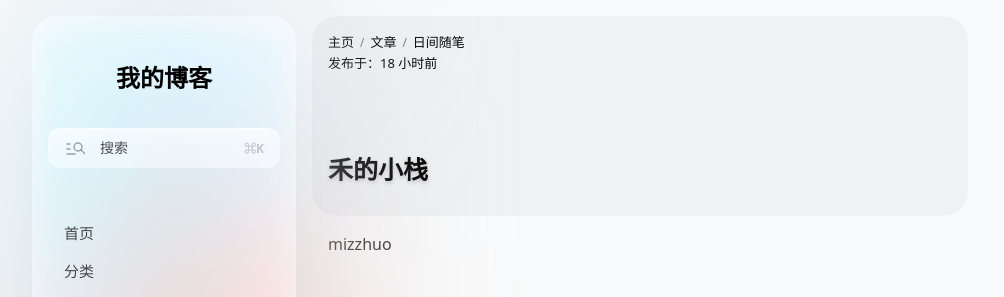
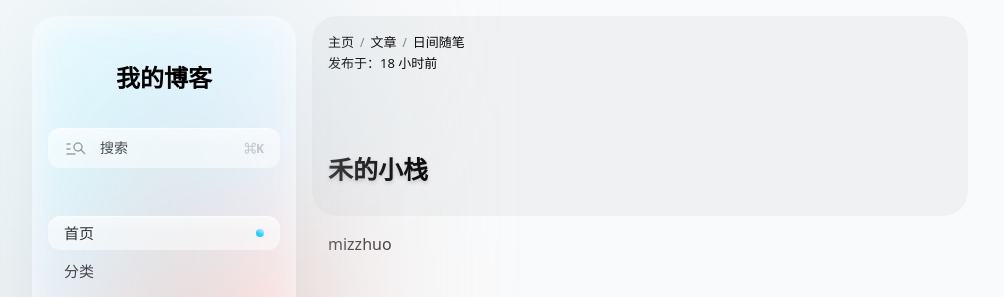
Before and after one commit to mizzhuo/mizzhuo.github.io, a plain HTML site: page 2026/10/05/禾的小栈/index.html in a window 1280 px wide. Shown: the top 297 px of the page, without its empty margins (0-1004 px from the left). Drawn offline with Linux system fonts and the light colour scheme; some packages are replaced by stand-ins of ours.

Commit message:
Site updated: 2026-10-05 18:57:36

```diff
--- a/2026/10/05/禾的小栈/index.html
+++ b/2026/10/05/禾的小栈/index.html
@@ -104,7 +104,7 @@
 <div class="ui-collection" data-layout="list" data-variant="nav" data-density="auto">
 
 
-<a class="ui-collection__item ui-interactive card-hover card-hover--spotlight" href="/" title="首页">
+<a class="ui-collection__item ui-interactive card-hover card-hover--spotlight is-active" href="/" title="首页" aria-current="page">
 
 
   <span class="ui-collection__initial" aria-hidden="true">首</span>
@@ -117,7 +117,7 @@
     </span>
 
 
-
+  <span class="ui-collection__indicator"></span>
 </a>
 
 
```
Also changed, not shown: 404.html (+2 -2 lines).
